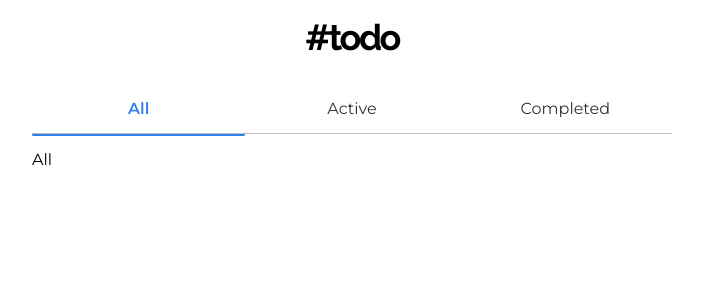
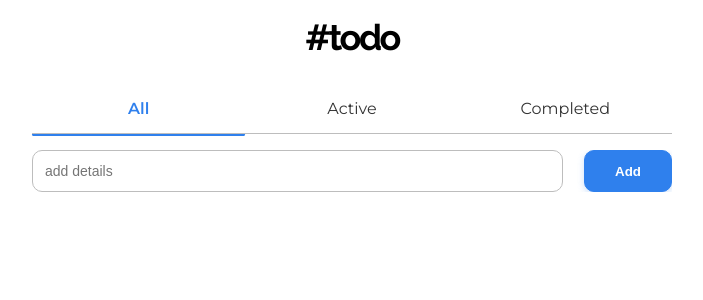
Before and after one commit to ralphZero/todo-app-challenge, a React (Create React App) app: page / in a window 1280 px wide. Shown: the top 300 px of the page, without its empty margins (288-991 px from the left). Built offline with nearby package versions, Linux system fonts and the light colour scheme.

Commit message:
scroll implemented

```diff
--- a/src/App.js
+++ b/src/App.js
@@ -1,25 +1,13 @@
 import sheet from './App.module.css'
-import TabBar from './components/TabBar'
-import { BrowserRouter, Route, Switch } from 'react-router-dom'
-import All from './components/All'
-import Active from './components/Active'
-import Completed from './components/Completed'
+import Tab from './components/Tab'
 
 
 function App() {
   return (
-    <BrowserRouter>
       <div className="App">
         <nav className={sheet.navbar}>#todo</nav>
-        <TabBar />
-        <Switch>
-          <Route exact path='/' component={All} />
-          <Route path='/active' component={Active} />
-          <Route path='/completed' component={Completed} />
-        </Switch>
+        <Tab/>
       </div>
-    </BrowserRouter>
-
   );
 }
 
--- a/src/components/Active.js
+++ b/src/components/Active.js
@@ -1,6 +1,6 @@
 import React from 'react';
 
-const Active = () => {
+const Active = (props) => {
     return (
         <div>
             Active
--- a/src/components/All.js
+++ b/src/components/All.js
@@ -1,9 +1,11 @@
 import React from 'react';
+import Form from './Form';
 
-const All = () => {
+const All = ({sender, active}) => {
+
     return (
         <div>
-            All
+            <Form newTodo={sender}/>
         </div>
     );
 }
--- a/src/components/Completed.js
+++ b/src/components/Completed.js
@@ -1,6 +1,6 @@
 import React from 'react';
 
-const Completed = () => {
+const Completed = (props) => {
     return (
         <div>
             Completed
--- /dev/null
+++ b/src/components/Form.js
@@ -0,0 +1,19 @@
+import React from 'react'
+import sheet from './Form.module.css'
+
+const Form = (props) => {
+
+    function onButtonClick(e) {
+        const input = e.currentTarget.previousElementSibling;
+        props.newTodo = input.value;
+        input.value = null;
+    }
+
+    return (
+        <div className={sheet.container}>
+            <input className={sheet.input} type="text" placeholder='add details' onSubmit={(e)=>{e.preventDefault()}} />
+            <button className={sheet.btn} onClick={onButtonClick} >Add</button>
+        </div>
+    )
+}
+export default Form
--- /dev/null
+++ b/src/components/Form.module.css
@@ -0,0 +1,33 @@
+.container{
+    display: flex;
+    gap: 1.3rem;
+}
+
+.container > * {
+    border-radius: 10px;
+    border: 1px solid var(--gray4);
+    padding: 12px;
+}
+.container > *:focus{
+    outline: none;
+    box-shadow: 0px 0px 1px 3px #7fb1f5;
+}
+
+.input{
+    display: block;
+    flex-grow: 1;
+    font-weight: 400;
+    color: var(--gray3);
+    font-size: 14px;
+}
+.btn{
+    padding: 12px 30px;
+    box-shadow: 0px 2px 6px 0px #7fb1f367;
+    border-color: var(--blue);
+    background-color: var(--blue);
+    color: #fff;
+    font-weight: 600;
+}
+.btn:hover{
+    filter: contrast(0.8);
+}
--- /dev/null
+++ b/src/components/Tab.js
@@ -0,0 +1,37 @@
+import React, { Component } from 'react';
+import TabBar from './TabBar'
+import TabView from './TabView';
+import All from './All'
+import Active from './Active'
+import Completed from './Completed'
+
+class Tab extends Component {
+
+    constructor(props){
+        super(props);
+        this.state = {
+            active : 0
+        }
+    }
+
+    onCurrentTabChanged = (index) => {
+        this.setState({
+            active : index
+        })
+    }
+
+    render() {
+        return (
+            <>
+              <TabBar active={this.state.active} onChanged={this.onCurrentTabChanged} />
+              <TabView active={this.state.active}>
+                  <All />
+                  <Active />
+                  <Completed />
+              </TabView>
+            </>
+        );
+    }
+}
+
+export default Tab;
--- a/src/components/TabBar.js
+++ b/src/components/TabBar.js
@@ -1,14 +1,19 @@
-import sheet from './TabBar.module.css';
-import { NavLink } from 'react-router-dom'
+import sheet from './TabBar.module.css'
 
+const TabBar =  ({active, onChanged}) => {
 
+  const tabs = ['All', 'Active', 'Completed'];
+  const lists = tabs.map((item, index) => {
+    return active === index ? (
+      <li onClick={() => {onChanged(index)}} key={index} className={sheet.menuItem+' '+sheet.active}>{item}</li>
+    ) : (
+      <li onClick={() => {onChanged(index)}}  key={index} className={sheet.menuItem}>{item}</li>
+    )
+  });
 
-const TabBar =  () => {
   return (
       <nav className={sheet.menu+' '+sheet.indicator}>
-        <NavLink exact className={sheet.menuItem} activeClassName={sheet.active} to='/'>All</NavLink>
-        <NavLink className={sheet.menuItem}  activeClassName={sheet.active}  to='/active'>Active</NavLink>
-        <NavLink className={sheet.menuItem}  activeClassName={sheet.active}  to='/completed'>Completed</NavLink>
+        {lists}
       </nav>
   )
 }
--- /dev/null
+++ b/src/components/TabView.js
@@ -0,0 +1,64 @@
+import React, { Component } from 'react'
+import sheet from './TabView.module.css'
+
+class TabView extends Component {
+    constructor(props){
+        super(props)
+        this.divRef = React.createRef();
+        this.state = {
+            lastActive : this.props.active
+        }
+    }
+
+    componentDidMount(){
+        this.handleScroll()
+    }
+
+    componentDidUpdate(oldProps){
+        if(oldProps.active !== this.props.active){
+            this.handleScroll()
+        }
+    }
+
+    handleScroll = () => {
+        const div = this.divRef.current;
+        const width = parseInt(window.getComputedStyle(div).width.slice(0, -2));
+
+        if(this.state.lastActive > this.props.active){
+            //go left
+            console.log('go left');
+            if(this.props.active === 0){
+                div.scrollBy(-(width *2), 0);
+            }else if(this.props.active === 1){
+                div.scrollBy(-(width * 0.3333), 0);
+            }else{
+                div.scrollBy(-(width * 2), 0);
+            }
+        }else if(this.state.lastActive < this.props.active){
+            //go right
+            console.log('go right');
+            if(this.props.active === 0){
+                div.scrollBy(0, 0);
+            }else if(this.props.active === 1){
+                div.scrollBy(width * 0.3333, 0);
+            }else{
+                div.scrollBy(width * 2, 0);
+            }
+        }else{
+            console.log('same');
+        }
+        this.setState({
+            lastActive : this.props.active
+        })
+    }
+
+    render() {
+        return (
+            <div ref={this.divRef} className={sheet.slides}>
+                {this.props.children}
+            </div>
+        )
+    }
+}
+
+export default TabView
--- /dev/null
+++ b/src/components/TabView.module.css
@@ -0,0 +1,17 @@
+.slides{
+    display: flex;
+    overflow-x: auto;
+    scroll-snap-type: x mandatory;
+    scroll-behavior: smooth;
+}
+.slides > div{
+    scroll-snap-align: start;
+    flex-shrink: 0;
+    width: 100%;
+    margin-right: 50px;
+    border-radius: 10px;
+    transform-origin: center center;
+    transform: scale(1);
+    transition: transform 0.5s;
+    position: relative;
+}
```
Also changed, not shown: 1 other file (tests, documents, lock files or other folders).
